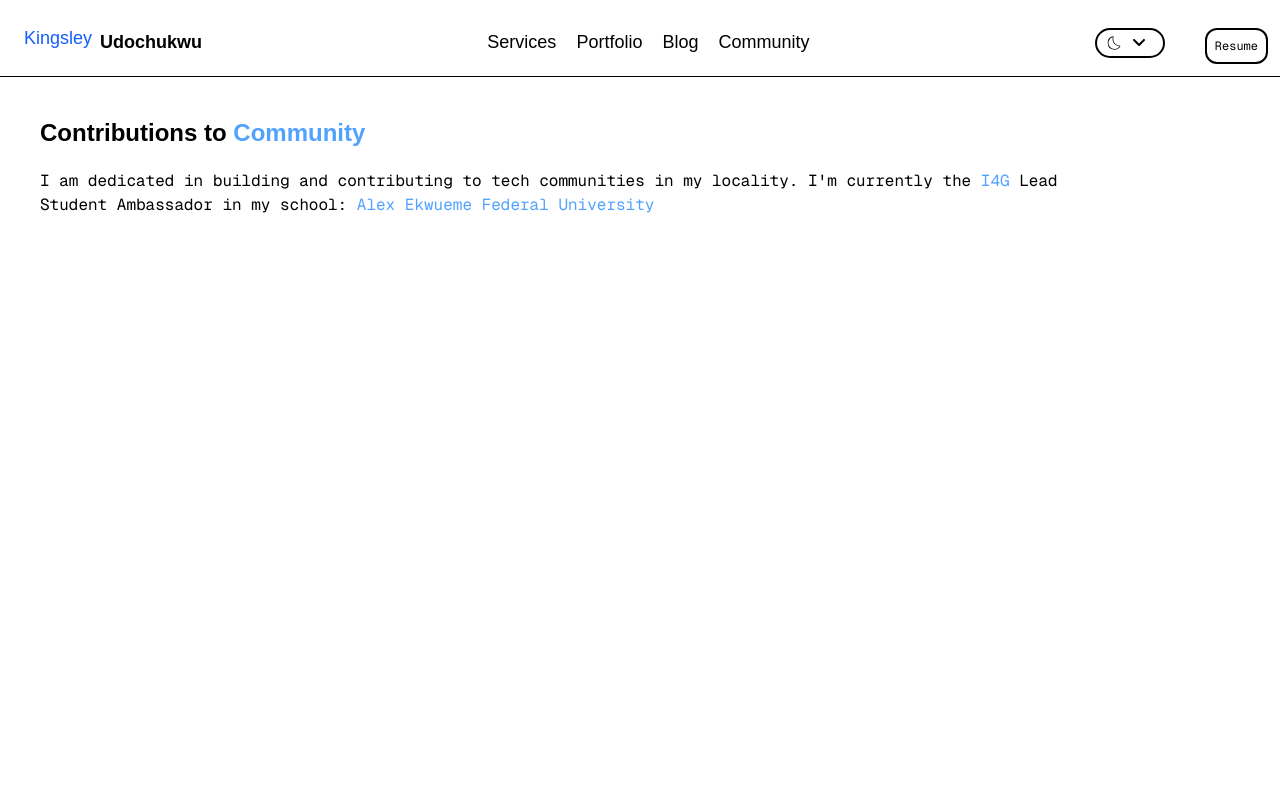
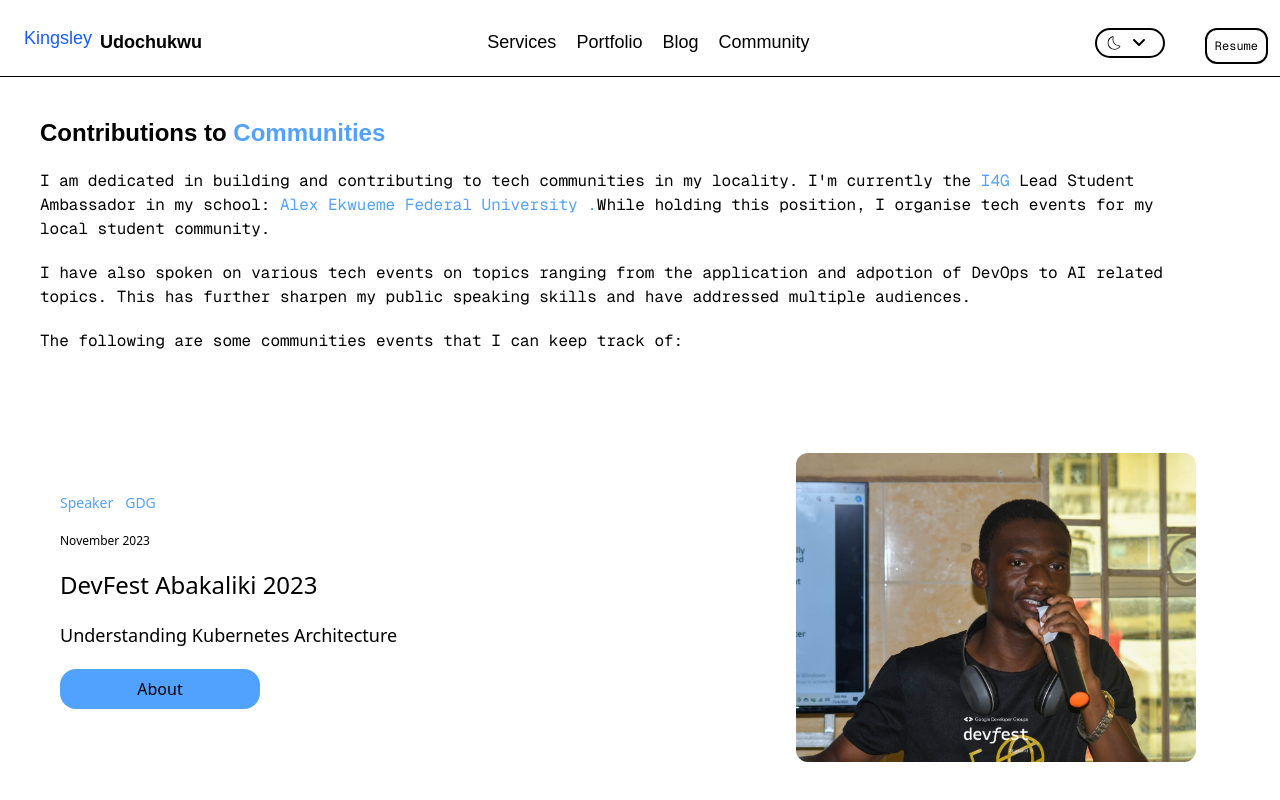
Before and after one commit to Kingsley-Opara/Portfolio-v2, a Next.js app: page /community in a window 1280 px wide. Shown: the top 800 px of the page. Built offline with nearby package versions, Linux system fonts and the light colour scheme; a web font is replaced by a local one.

Commit message:
add to cmmunity section

```diff
--- a/src/app/community/page.jsx
+++ b/src/app/community/page.jsx
@@ -1,6 +1,7 @@
 import React from 'react'
 import Navbar from '../components/navbar'
 import MobileNavbar from '../components/mobileNavbar'
+import CommunityEvents from '../components/communityEvents'
 
 function Page() {
   return (
@@ -10,17 +11,31 @@ function Page() {
         <main className='mt-10'>
             <h5 className='text-2xl font-semibold ml-10 font-sansita'>
                 Contributions to
-                <span className='text-blue-400'> Community</span></h5>
-                <div className='ml-10 w-[80%] mt-5 leading-normal'>
+                <span className='text-blue-400'> Communities</span></h5>
+                <div className='ml-10 w-[90%] mt-5 leading-normal'>
                     <p className='font-mono'>
                         I am dedicated in building and contributing to tech
                         communities in my locality. I'm currently the
                         <span className='text-blue-400'><a href="https://ingressive.org/"> I4G</a></span> Lead
                         Student Ambassador in my school:
-                        <span className='text-blue-400'><a href="https://ingressive.org/"> Alex Ekwueme Federal University</a></span>
+                        <span className='text-blue-400'><a href="https://ingressive.org/"> Alex Ekwueme Federal University .</a></span>
+                        While holding this position, I organise tech events for my local student community.
 
                     </p>
+
+                    <p className='font-mono mt-5'>
+                      I have also spoken on various tech events on topics ranging
+                      from the application and adpotion of DevOps to AI related topics.
+                      This has further sharpen my public speaking skills and have addressed
+                      multiple audiences.
+
+
+                    </p>
+                    <p className='font-mono mt-5'>
+                      The following are some communities events that I can keep track of:
+                    </p>
                 </div>
+                <CommunityEvents/>
         </main>
     </div>
   )
--- a/src/app/components/community.jsx
+++ b/src/app/components/community.jsx
@@ -1,7 +1,7 @@
 import React from 'react'
 import Image from 'next/image'
 import { community } from '../lib/utilis'
-
+import CommunityEvents from './communityEvents'
 
 function Community() {
   return (
@@ -10,64 +10,7 @@ function Community() {
             <span><hr className='w-10'/></span>
             <h4 className='font-mono text-center text-xl'>Community</h4>
         </div>
-        <div className='mt-10 px-15 flex flex-col space-y-8 max-md:place-content-center max-md:self-center max-md:justify-center max-md:items-center'>
-        {community.map((item) =>{
-            return(
-                <div className={`flex space-x-6
-                ${item.id % 2 === 0 ? "flex-row": "flex-row-reverse"}
-                place-content-between
-                max-md:flex-col space-y-5 mt-15`} key={item.id}>
-                    <div className=''>
-                        <Image src={item.image} height={500}
-                        alt='some' width={400} className='rounded-xl'/>
-
-                    </div>
-
-                    <div className='mt-10'>
-                        <div className='flex space-x-3 text-sm'>
-                            <p className='text-blue-400'>{item.role}</p>
-                            <p className='text-blue-400'>{item.community}</p>
-                        </div>
-                        <div className='mt-5 space-y-5'>
-                            <h5 className='text-xs'>{item.date}</h5>
-
-                            <p className='text-2xl'>{item.event}</p>
-
-                            <p className='text-lg'>
-                                {item.topic}
-                            </p>
-
-                            {/* <button >About</button> */}
-                            <div className='flex'>
-
-                                {item.about &&
-                                <button className='bg-blue-400 px-3 py-2 w-50
-                                rounded-2xl cursor-pointer hover:bg-black hover:border-1
-                                hover:border-blue-400
-                                hover:shadow-blue-400 hover:shadow-md'>
-                                    About
-
-                                </button>}
-
-
-
-                            </div>
-
-
-                        </div>
-                    </div>
-
-                </div>
-
-            )
-        })}
-
-            {/* end */}
-
-
-
-
-        </div>
+        <CommunityEvents/>
 
 
     </div>
--- /dev/null
+++ b/src/app/components/communityEvents.jsx
@@ -0,0 +1,71 @@
+"use client"
+
+import React from 'react'
+import { community } from '../lib/utilis'
+import Image from 'next/image'
+
+function CommunityEvents() {
+  return (
+    <div className='mt-10 px-15 flex flex-col space-y-8 max-md:place-content-center max-md:self-center max-md:justify-center max-md:items-center'>
+    {community.map((item) =>{
+        return(
+            <div className={`flex space-x-6
+            ${item.id % 2 === 0 ? "flex-row": "flex-row-reverse"}
+            place-content-between
+            max-md:flex-col space-y-5 mt-15`} key={item.id}>
+                <div className=''>
+                    <Image src={item.image} height={500}
+                    alt='some' width={400} className='rounded-xl'/>
+
+                </div>
+
+                <div className='mt-10'>
+                    <div className='flex space-x-3 text-sm'>
+                        <p className='text-blue-400'>{item.role}</p>
+                        <p className='text-blue-400'>{item.community}</p>
+                    </div>
+                    <div className='mt-5 space-y-5'>
+                        <h5 className='text-xs'>{item.date}</h5>
+
+                        <p className='text-2xl'>{item.event}</p>
+
+                        <p className='text-lg'>
+                            {item.topic}
+                        </p>
+
+                        {/* <button >About</button> */}
+                        <div className='flex'>
+
+                            {item.about &&
+                            <button className='bg-blue-400 px-3 py-2 w-50
+                            rounded-2xl cursor-pointer hover:bg-black hover:border-1
+                            hover:border-blue-400
+                            hover:shadow-blue-400 hover:shadow-md'>
+                                About
+
+                            </button>}
+
+
+
+                        </div>
+
+
+                    </div>
+                </div>
+
+            </div>
+
+        )
+    })}
+
+        {/* end */}
+
+
+
+
+    </div>
+
+  )
+}
+
+export default CommunityEvents
--- a/src/app/components/navbar.jsx
+++ b/src/app/components/navbar.jsx
@@ -51,6 +51,7 @@ function Navbar() {
   return (
     <div className='my-4'>
         <nav className='flex place-content-between'>
+            <Link href={'/'}>
                 <div className='flex space-x-2 pl-6 mt-2'>
                     <div className='font-sansita text-lg text-blue-600'>
                         Kingsley
@@ -60,6 +61,7 @@ function Navbar() {
                         Udochukwu
                     </div>
                 </div>
+            </Link>
             <div className='mt-3 font-sansita max-md:hidden text-lg'>
                 <ul className='flex space-x-5'>
                     {navbarList.map((item)=>{
```
Also changed, not shown: public/image/buildWithAI.jpeg (added), public/image/buildWithAI2.jpeg (added), src/app/lib/utilis.js. Lines whose indentation alone changed are shown as unchanged.
